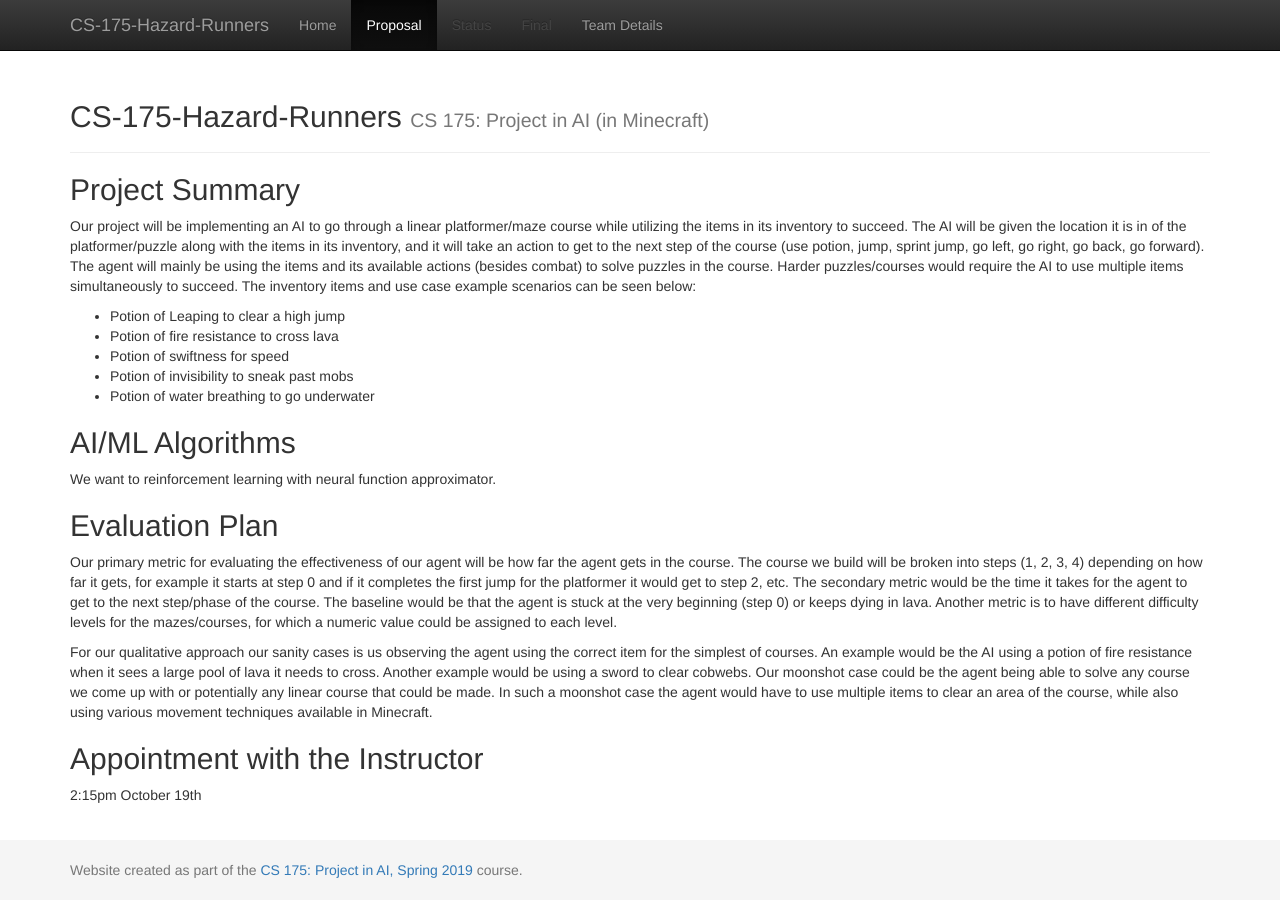
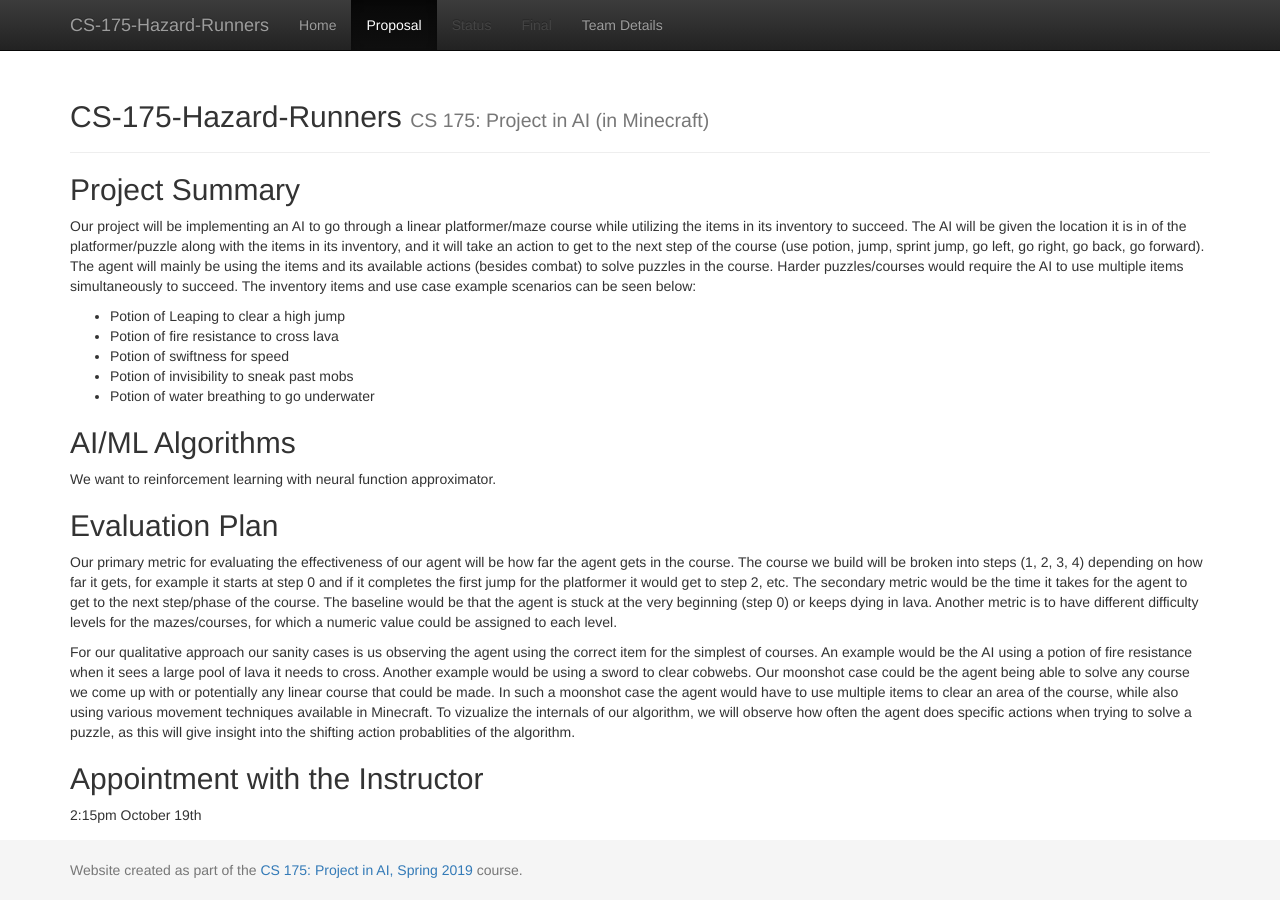
Before and after one commit to anguyen34/Tron-Researchers-CS175, a Jekyll site: the page built from docs/proposal.md, in a window 1280 px wide. Built offline with Jekyll 4.4.1, drawn with Linux system fonts in a browser that asks for light colours.

Commit message:
Update proposal.md

```diff
--- a/docs/proposal.md
+++ b/docs/proposal.md
@@ -18,7 +18,7 @@ We want to reinforcement learning with neural function approximator.
 ## Evaluation Plan
   Our primary metric for evaluating the effectiveness of our agent will be how far the agent gets in the course. The course we build will be broken into steps (1, 2, 3, 4) depending on how far it gets, for example it starts at step 0 and if it completes the first jump for the platformer it would get to step 2, etc. The secondary metric would be the time it takes for the agent to get to the next step/phase of the course. The baseline would be that the agent is stuck at the very beginning (step 0) or keeps dying in lava. Another metric is to have different difficulty levels for the mazes/courses, for which a numeric value could be assigned to each level.
 
-  For our qualitative approach our sanity cases is us observing the agent using the correct item for the simplest of courses. An example would be the AI using a potion of fire resistance when it sees a large pool of lava it needs to cross. Another example would be using a sword to clear cobwebs. Our moonshot case could be the agent being able to solve any course we come up with or potentially any linear course that could be made. In such a moonshot case the agent would have to use multiple items to clear an area of the course, while also using various movement techniques available in Minecraft.
+  For our qualitative approach our sanity cases is us observing the agent using the correct item for the simplest of courses. An example would be the AI using a potion of fire resistance when it sees a large pool of lava it needs to cross. Another example would be using a sword to clear cobwebs. Our moonshot case could be the agent being able to solve any course we come up with or potentially any linear course that could be made. In such a moonshot case the agent would have to use multiple items to clear an area of the course, while also using various movement techniques available in Minecraft. To vizualize the internals of our algorithm, we will observe how often the agent does specific actions when trying to solve a puzzle, as this will give insight into the shifting action probablities of the algorithm.
 
 ## Appointment with the Instructor
 2:15pm October 19th
```
